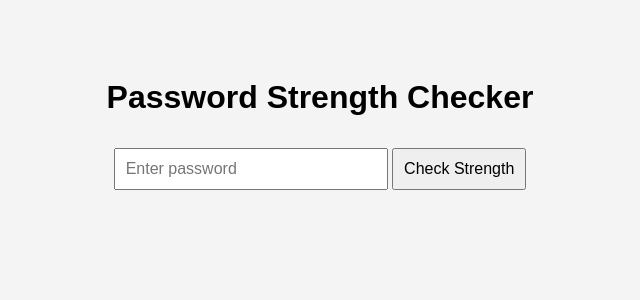
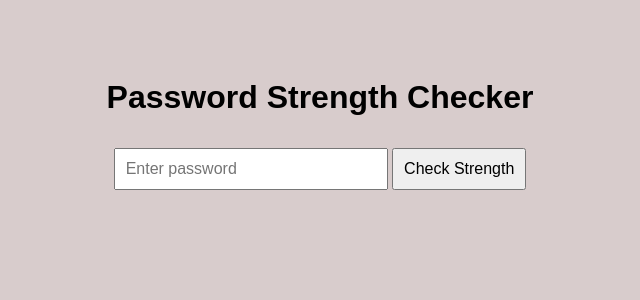
Before and after one commit to Christian-Kofi-Okyere/PassApp, a Flask app: page / in a window 1280 px wide. Shown: the top 300 px of the page, without its empty margins (320-960 px from the left). Run offline with Flask 2, Linux system fonts and the light colour scheme.

Commit message:
Used for styling

```diff
--- a/website/static/css/style.css
+++ b/website/static/css/style.css
@@ -2,7 +2,7 @@ body {
     font-family: Arial, sans-serif;
     text-align: center;
     padding: 50px;
-    background-color: #f4f4f4;
+    background-color: #d8cccc;
 }
 #password {
     padding: 10px;
```
